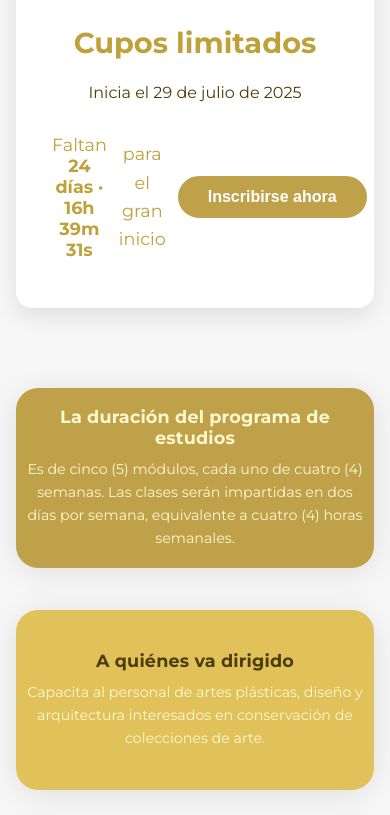
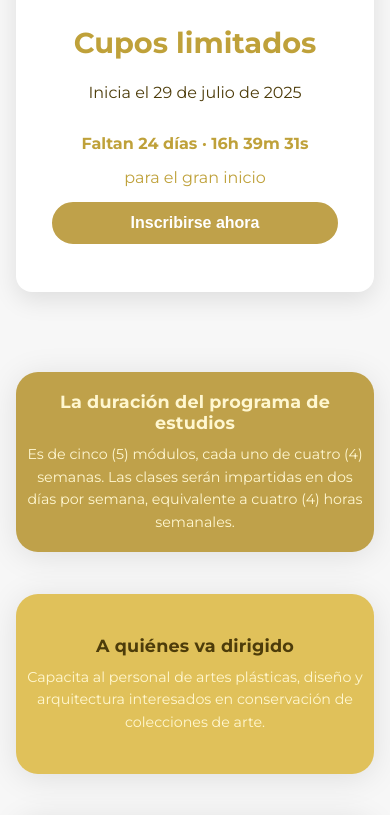
Before and after one commit to waldjos/Adsrestauraciones1, a plain HTML site: page Index.html in a window 390 px wide. Shown: the part 3080-3895 px from the top of the page. Drawn offline with nearby package versions, Linux system fonts and the light colour scheme.

Commit message:
Update style.css

```diff
--- a/style.css
+++ b/style.css
@@ -324,6 +324,40 @@ img {
   }
   .beneficios-cupos-img, .beneficios-cupos-info {
     width: 50%;
+  }
+}
+
+/* Fix countdown timer responsiveness */
+.beneficios-cupos-countdown {
+  flex-wrap: wrap;
+  justify-content: center;
+  gap: 8px;
+}
+
+.beneficios-cupos-countdown span {
+  white-space: nowrap;
+  font-weight: 700;
+  font-size: 1.1rem;
+}
+
+.beneficios-cupos-countdown p {
+  white-space: nowrap;
+  font-size: 1.1rem;
+  margin: 0;
+}
+
+@media (max-width: 600px) {
+  .beneficios-cupos-countdown {
+    flex-direction: column;
+    align-items: center;
+  }
+  .beneficios-cupos-countdown span,
+  .beneficios-cupos-countdown p {
+    font-size: 1rem;
+  }
+  #btnInscribirseAhora {
+    width: 100%;
+    margin-left: 0;
   }
 }
 
```
